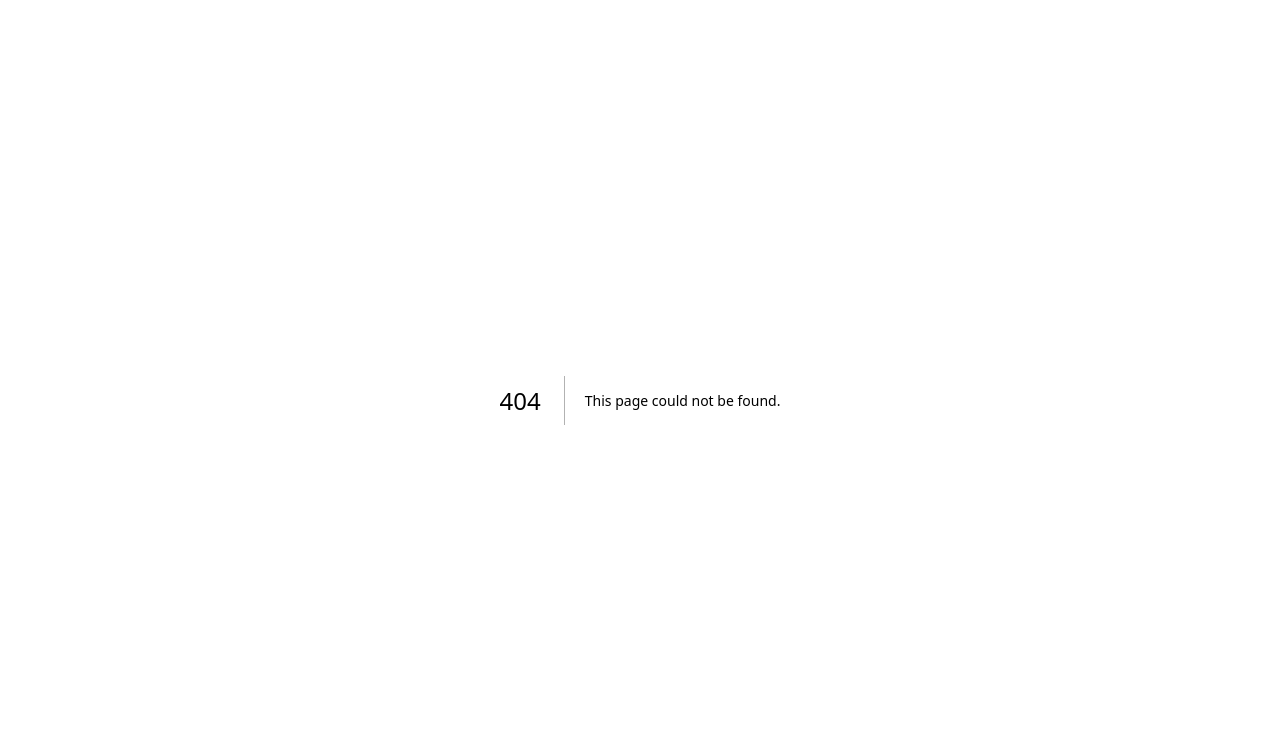
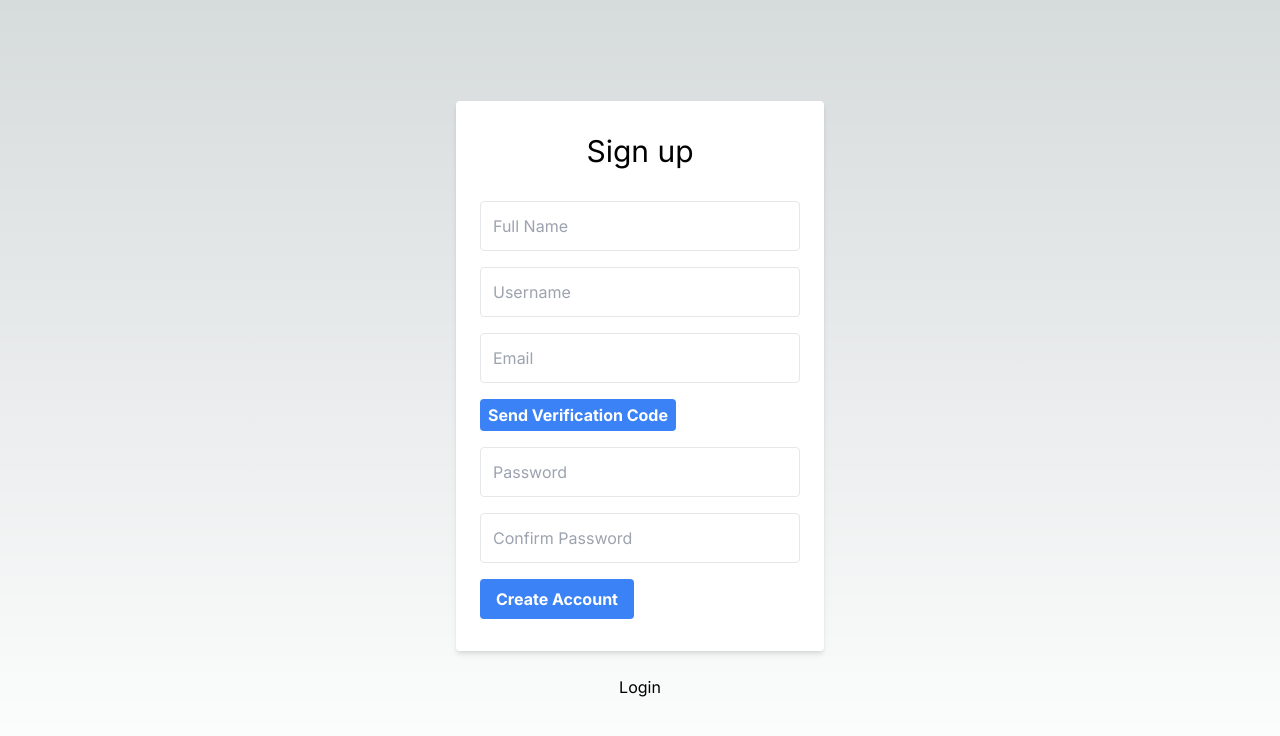
Before and after one commit to SlimskiTheWise/Band-Mate-Client, a Next.js app: page /users/signup in a window 1280 px wide. Before the commit this address had no page. Shown: the top 736 px of the page. Built offline with nearby package versions, Linux system fonts and the light colour scheme; no server answers.

Commit message:
feat: implement signup page

```diff
--- /dev/null
+++ b/app/users/signup/page.jsx
@@ -0,0 +1,162 @@
+"use client";
+import React, { useState } from "react";
+import Link from "next/link";
+import axios from "@/utils/api";
+import InputField from "@/components/input";
+import { useRouter } from "next/navigation";
+
+function Page() {
+  const router = useRouter();
+
+  const [signUp, setSignUP] = useState({
+    name: "",
+    username: "",
+    email: "",
+    password: "",
+    password2: "",
+    verificationCode: "",
+  });
+  const [isSent, setIsSent] = useState(false);
+  const [verificationCode, setVerificationCode] = useState("");
+
+  const handleChange = (e) => {
+    const { name, value } = e.target;
+    setSignUP((prevSignUp) => ({ ...prevSignUp, [name]: value }));
+  };
+
+  async function getVerificationCode() {
+    if (!signUp.email) {
+      alert("Please provide an email address.");
+      return;
+    }
+
+    try {
+      const res = await axios.post("/auth/send-verification-code", {
+        email: signUp.email,
+      });
+
+      if (res.status === 201) {
+        setIsSent(true);
+      }
+    } catch (error) {
+      console.error("Error sending verification code:", error);
+    }
+  }
+
+  async function verifyEmail() {
+    if (!signUp.email || !verificationCode) {
+      alert("Please provide both email and verification code.");
+      return;
+    }
+
+    try {
+      const res = await axios.post("/auth/verify", {
+        email: signUp.email,
+        code: verificationCode,
+      });
+
+      if (res.status === 201) {
+        setIsSent(false);
+        alert("Email verified!");
+      }
+    } catch (error) {
+      console.error("Error verifying email:", error);
+    }
+  }
+
+  async function onSubmit() {
+    if (password !== password2) {
+      alert("passwords not matching");
+      return;
+    }
+
+    try {
+      const { status } = await axios.post("/users", signUp);
+      if (status === 201) {
+        router.push("/");
+      }
+    } catch (e) {
+      console.error(e);
+    }
+  }
+
+  const { name, username, email, password, password2 } = signUp;
+
+  return (
+    <div className="bg-grey-lighter min-h-screen flex flex-col">
+      <div className="container max-w-sm mx-auto flex-1 flex flex-col items-center justify-center px-2">
+        <div className="bg-white px-6 py-8 rounded shadow-md text-black w-full">
+          <h1 className="mb-8 text-3xl text-center">Sign up</h1>
+          <InputField
+            name="name"
+            value={name}
+            placeholder="Full Name"
+            handleChange={handleChange}
+          />
+          <InputField
+            name="username"
+            value={username}
+            placeholder="Username"
+            handleChange={handleChange}
+          />
+          <InputField
+            name="email"
+            value={email}
+            placeholder="Email"
+            handleChange={handleChange}
+          />
+          <button
+            type="button"
+            className="bg-blue-500 hover:bg-blue-700 text-white font-bold py-1 px-2 mb-4 rounded"
+            onClick={getVerificationCode}
+          >
+            Send Verification Code
+          </button>
+          {isSent && (
+            <>
+              <InputField
+                name="verificationCode"
+                value={verificationCode}
+                placeholder="Verification Code"
+                handleChange={(e) => setVerificationCode(e.target.value)}
+              />
+              <button
+                type="button"
+                className="bg-blue-500 hover:bg-blue-700 text-white font-bold py-1 px-2 mb-4 rounded"
+                onClick={verifyEmail}
+              >
+                Verify Email
+              </button>
+            </>
+          )}
+          <InputField
+            type="password"
+            name="password"
+            value={password}
+            placeholder="Password"
+            handleChange={handleChange}
+          />
+          <InputField
+            type="password"
+            name="password2"
+            value={password2}
+            placeholder="Confirm Password"
+            handleChange={handleChange}
+          />
+          <button
+            type="submit"
+            className="bg-blue-500 hover:bg-blue-700 text-white font-bold py-2 px-4 rounded"
+            onClick={onSubmit}
+          >
+            Create Account
+          </button>
+        </div>
+        <div className="text-grey-dark mt-6">
+          <Link href="/login">Login</Link>
+        </div>
+      </div>
+    </div>
+  );
+}
+
+export default Page;
```
